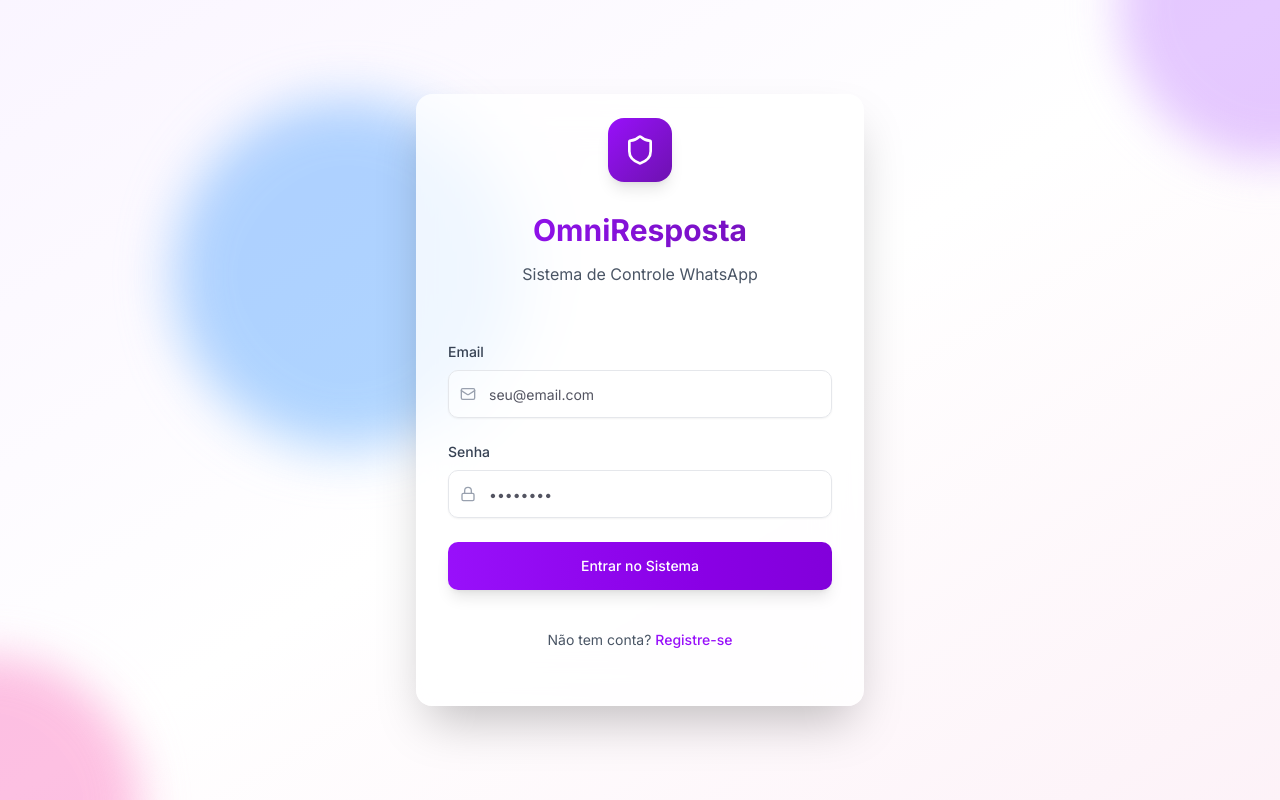
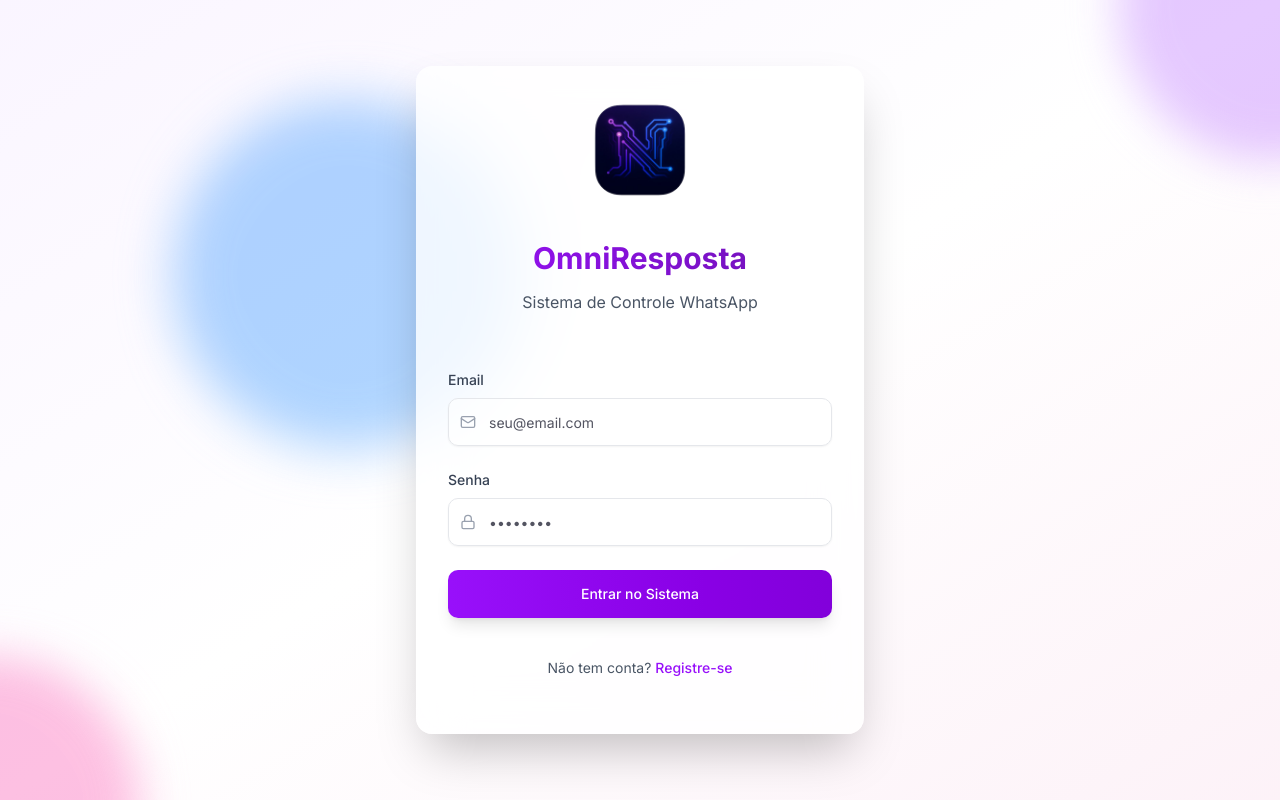
Before and after one commit to joaocruz1/omnirespostaMetaLaser, a Next.js app: page /login in a window 1280 px wide. Built offline with nearby package versions, Linux system fonts and the light colour scheme.

Commit message:
IconsUpdate

```diff
--- a/src/app/dashboard/page.tsx
+++ b/src/app/dashboard/page.tsx
@@ -48,7 +48,7 @@ export default function DashboardPage() {
   useEffect(() => setMounted(true), []);
   const iconSrc = mounted && resolvedTheme === "dark"
     ? "/iconNextWhite.png"
-    : "/NextIcon.png";
+    : "/iconNextBlack.png";
   // ----------------------------------------------------------
 
   // Função para atualizar o chat selecionado com dados atualizados
--- a/src/app/login/page.tsx
+++ b/src/app/login/page.tsx
@@ -13,6 +13,7 @@ import { toast } from "sonner"
 import { Loader2, Lock, Mail, User, Shield } from "lucide-react"
 import Link from "next/link"
 import Image from "next/image"
+import { useTheme } from "next-themes"
 
 export default function LoginPage() {
   const [email, setEmail] = useState("")
@@ -20,6 +21,14 @@ export default function LoginPage() {
   const [loading, setLoading] = useState(false)
   const { login, user } = useAuth()
   const router = useRouter()
+
+  // Lógica do ícone por tema
+  const { resolvedTheme } = useTheme()
+  const [mounted, setMounted] = useState(false)
+  useEffect(() => setMounted(true), [])
+  const iconSrc = mounted && resolvedTheme === "dark"
+    ? "/iconNextWhite.png"
+    : "/iconNextBlack.png"
 
 
   useEffect(() => {
@@ -61,9 +70,13 @@ export default function LoginPage() {
         <Card className="w-full bg-white/80 dark:bg-gray-900/80 backdrop-blur-xl border-0 shadow-2xl theme-smooth">
           <CardHeader className="text-center pb-8">
             <div className="flex justify-center mb-6">
-              <div className="w-16 h-16 bg-gradient-to-br from-purple-600 to-purple-800 rounded-2xl flex items-center justify-center shadow-lg">
-                <Shield className="h-8 w-8 text-white" />
-              </div>
+              <Image
+                src={iconSrc}
+                alt="OmniResposta Logo"
+                width={120}
+                height={120}
+                className="rounded-xl"
+              />
             </div>
             <CardTitle className="text-3xl font-bold bg-gradient-to-r from-purple-600 to-purple-800 bg-clip-text text-transparent mb-2">
               OmniResposta
```
